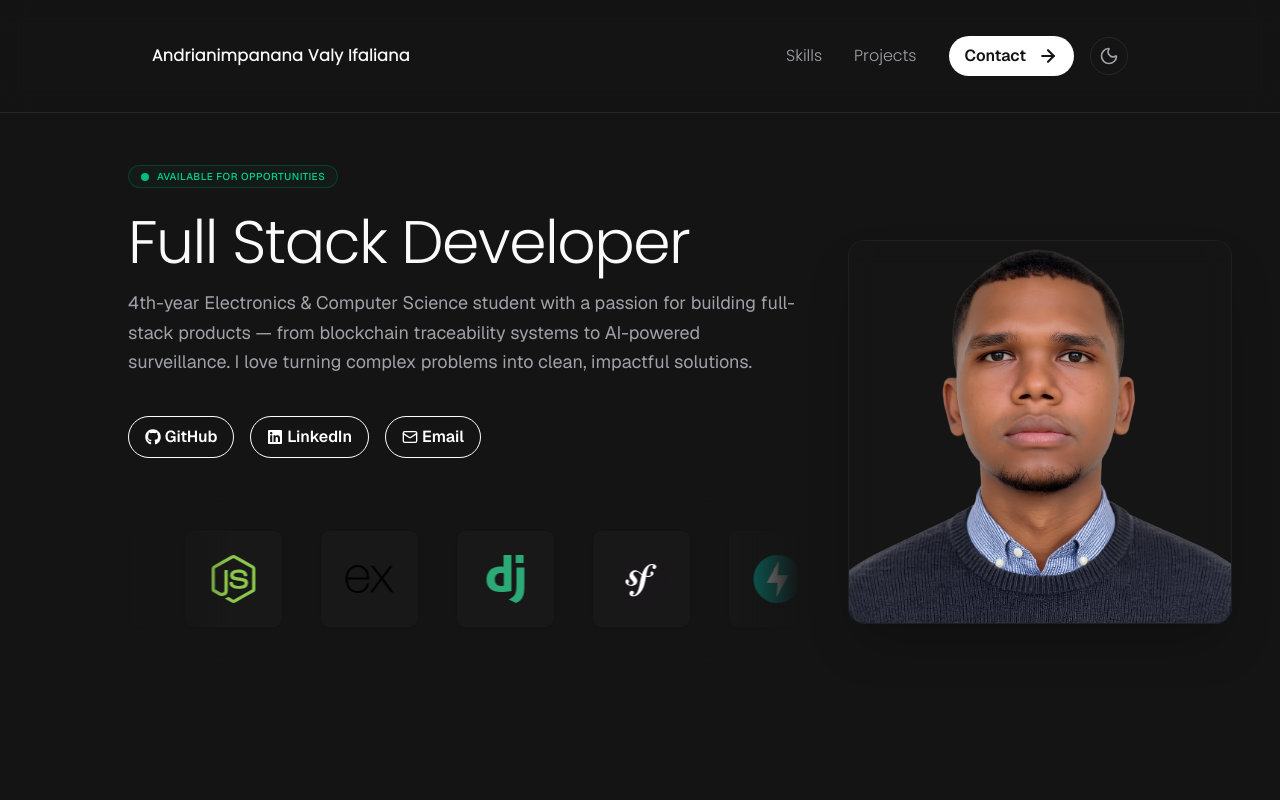
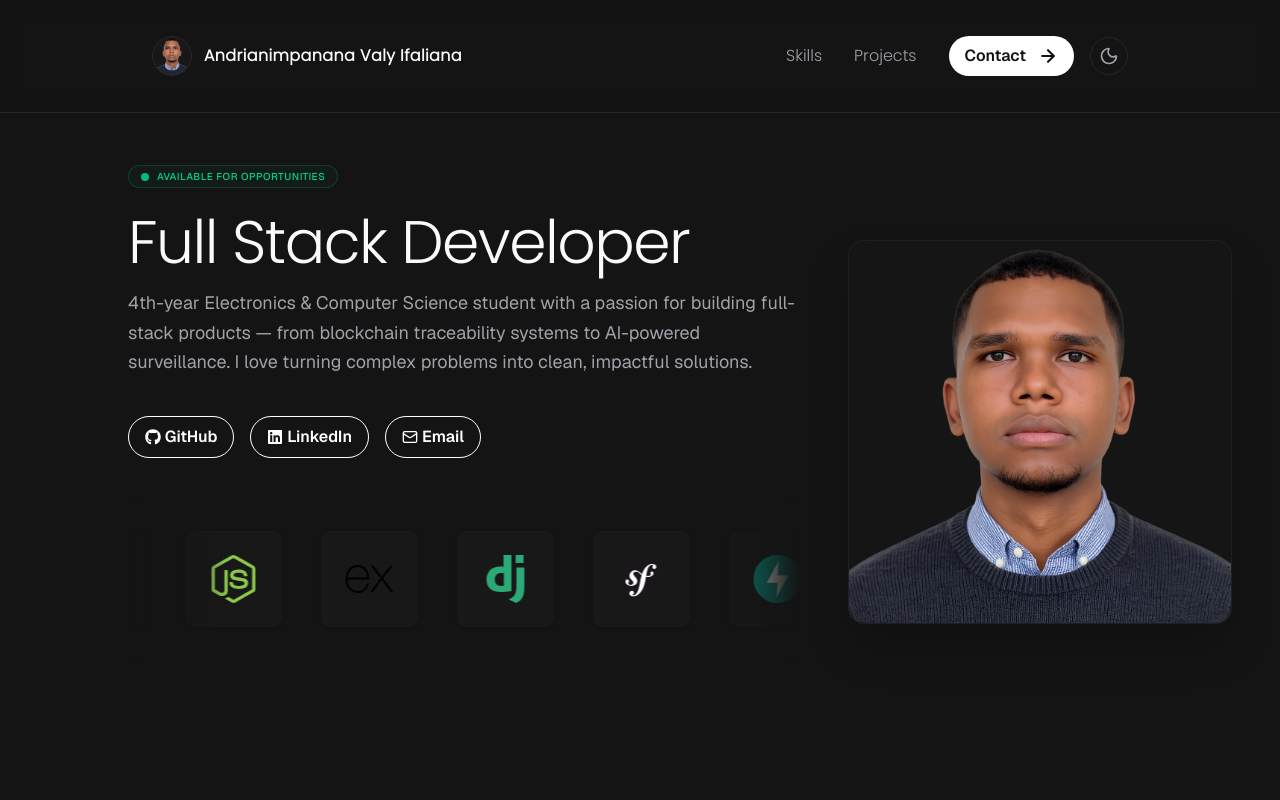
Before and after one commit to Valyfaliana/my-portfolio, a Next.js app: page / in a window 1280 px wide. Shown: the top 800 px of the page. Built offline with nearby package versions, Linux system fonts and the light colour scheme; grey boxes are pictures that could not be loaded.

Commit message:
feat: add RoundAvatar component and integrate it into Navbar for improved profile display

```diff
--- a/components/Navbar.tsx
+++ b/components/Navbar.tsx
@@ -6,6 +6,7 @@ import { useTheme } from "next-themes";
 import { HiBars3, HiXMark } from "react-icons/hi2";
 import { profile, navLinks } from "@/lib/data";
 import PrimaryBtn from "./ui/PrimaryBtn";
+import RoundAvatar from "./ui/RoundAvatar";
 
 export default function Navbar() {
   const [open, setOpen] = useState(false);
@@ -46,9 +47,12 @@ export default function Navbar() {
   return (
     <header className="fixed top-0 left-0 right-0 z-50 border-b border-border bg-bg/80 backdrop-blur-md">
       <div className="mx-auto flex h-28 max-w-5xl items-center justify-between px-6">
-        <p className="font-heading font-bold text-text tracking-wide">
-          {profile.name}
-        </p>
+        <div className="flex items-center gap-3">
+          <RoundAvatar src={profile.avatarUrl} alt={profile.name} />
+          <p className="font-heading font-bold text-text tracking-wide">
+            {profile.name}
+          </p>
+        </div>
 
         <div className="hidden items-center gap-4 md:flex">
           <nav className="flex items-center gap-8">
--- /dev/null
+++ b/components/ui/RoundAvatar.tsx
@@ -0,0 +1,19 @@
+interface RoundAvatarProps {
+  src: string;
+  alt: string;
+  sizeClassName?: string;
+}
+
+export default function RoundAvatar({
+  src,
+  alt,
+  sizeClassName = "size-10",
+}: RoundAvatarProps) {
+  return (
+    <div
+      className={`shrink-0 overflow-hidden rounded-full border border-border bg-surface ${sizeClassName}`}
+    >
+      <img src={src} alt={alt} className="h-full w-full object-cover" />
+    </div>
+  );
+}
```
